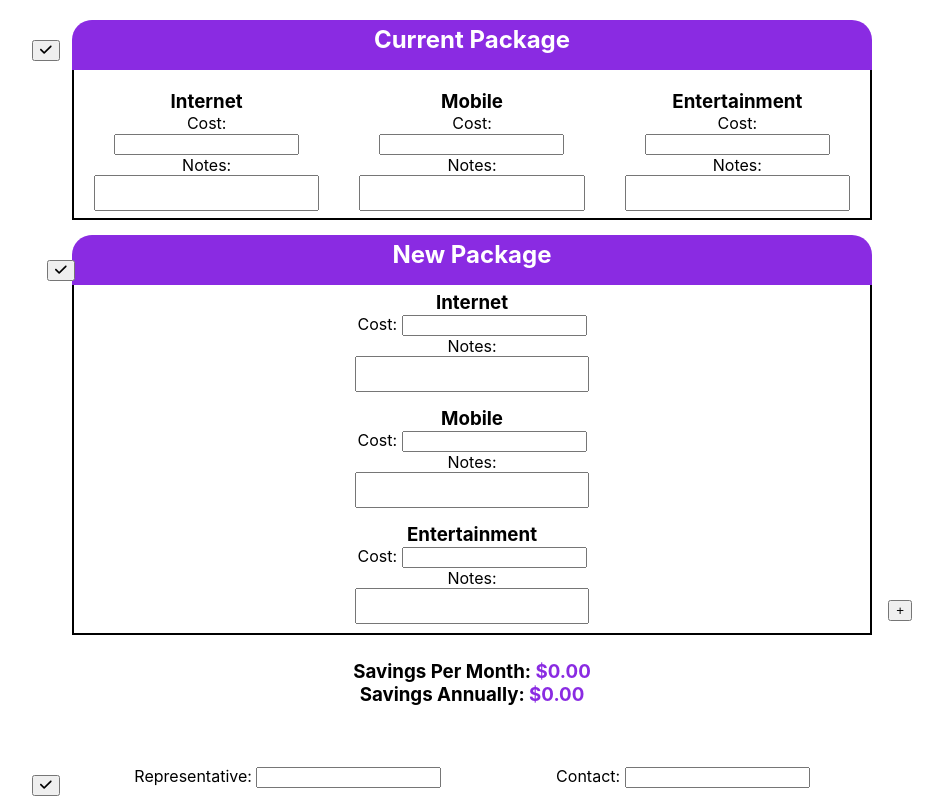
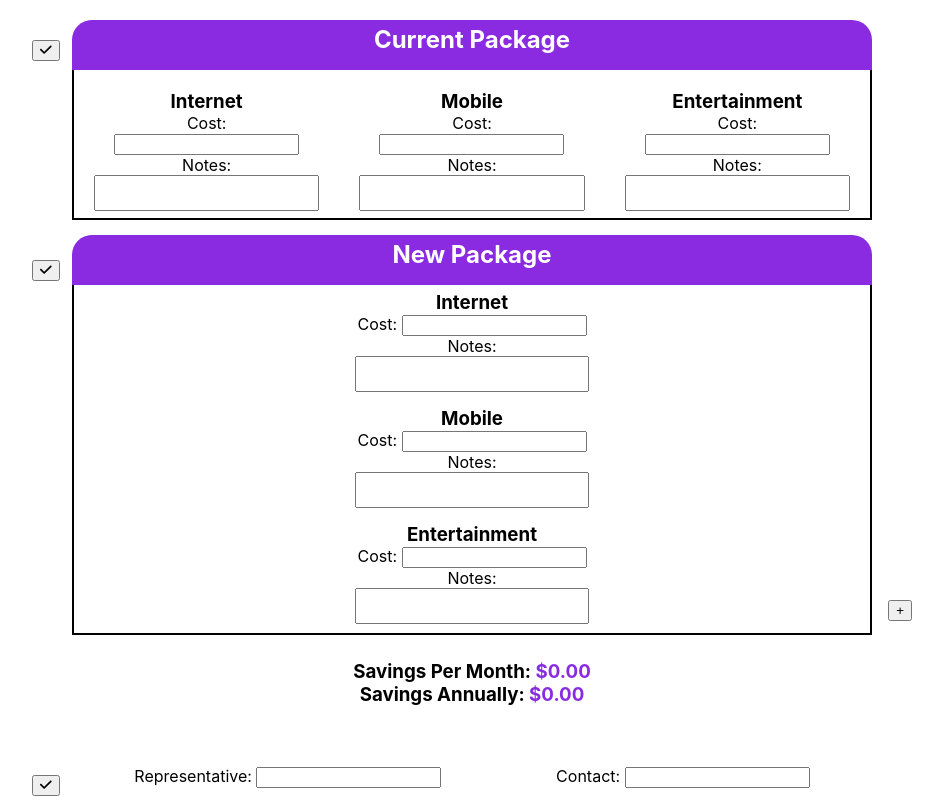
Before and after one commit to ryandw7/ez-tchart, a React (Create React App) app: page / in a window 1280 px wide. Shown: the top 800 px of the page, without its empty margins (168-1111 px from the left). Built offline with nearby package versions, Linux system fonts and the light colour scheme.

Commit message:
fix button

```diff
--- a/src/styles/App.css
+++ b/src/styles/App.css
@@ -240,11 +240,11 @@ footer article {
 }
 
 .bundle1-button {
-  left: calc(50% - 425px);
+  left: calc(50% - 440px);
   top: 260px;
 }
 .bundle2-button {
-  left: calc(50% + 400px);
+  right: calc(50% - 440px);
   top: 260px;
 }
 
```
